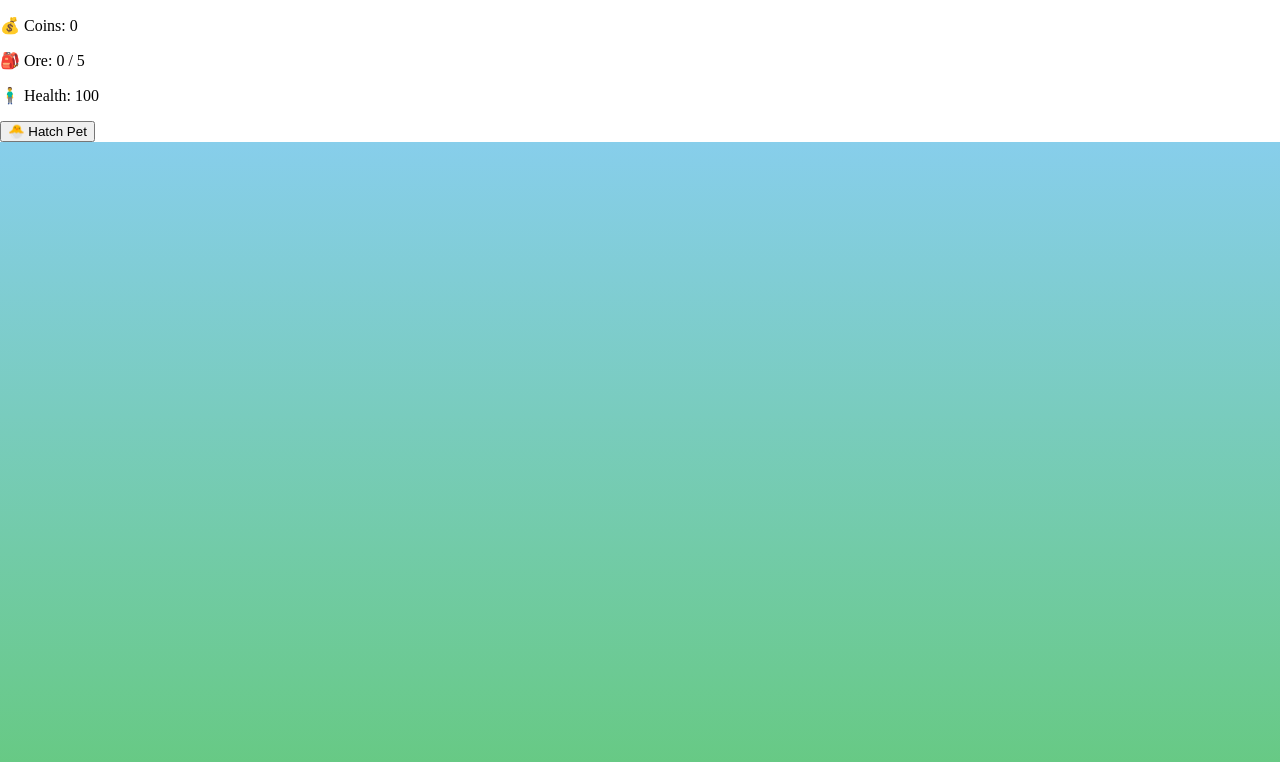
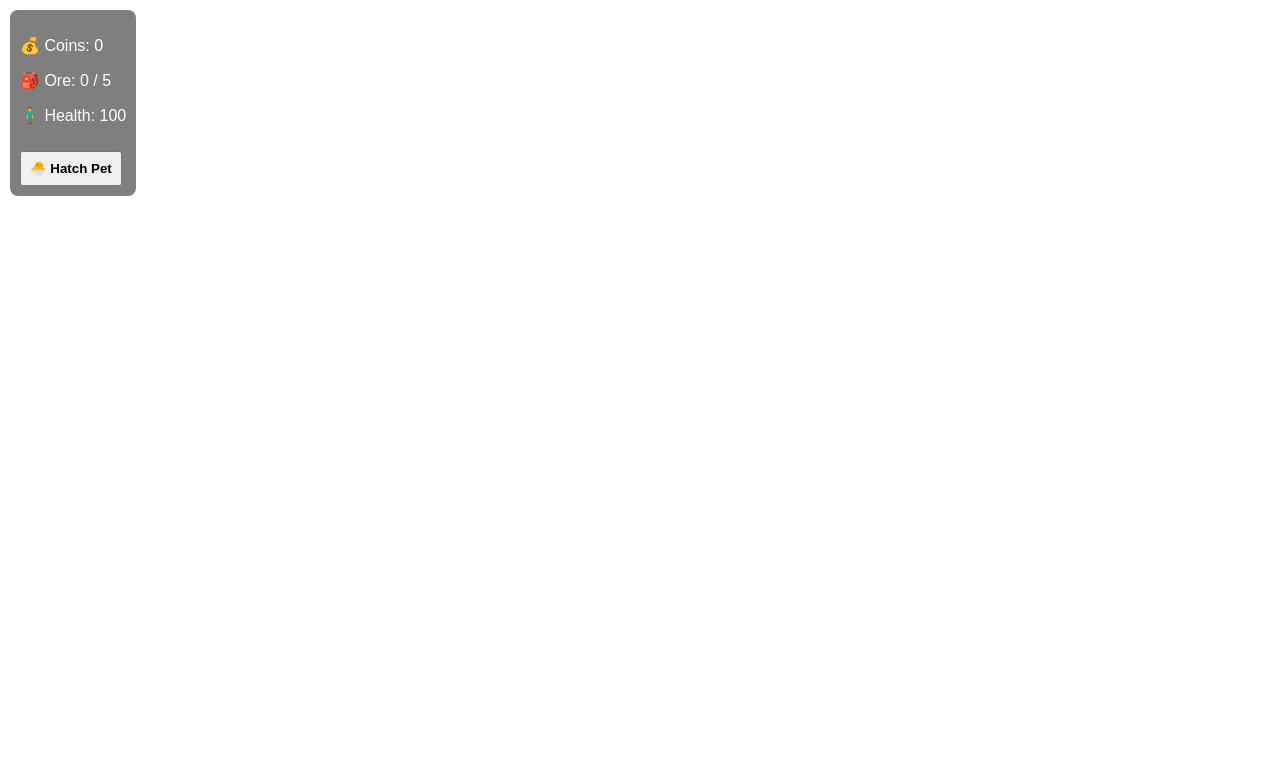
Before and after one commit to abduthebeast/mining-simulator, a plain HTML site: page index.html in a window 1280 px wide. Drawn offline with nearby package versions, Linux system fonts and the light colour scheme; files whose address does not match are found by name.

Commit message:
Update style.css

```diff
--- a/style.css
+++ b/style.css
@@ -2,13 +2,30 @@ body, html {
   margin: 0;
   padding: 0;
   overflow: hidden;
-  height: 100%;
-  width: 100%;
+  font-family: Arial, sans-serif;
 }
 
-canvas#gameCanvas {
-  display: block;
-  width: 100vw;
-  height: 100vh;
-  background: linear-gradient(to top, #5ec867, #87ceeb); /* grass to sky */
+#gameCanvas {
+  position: absolute;
+  top: 0;
+  left: 0;
+  width: 100%;
+  height: 100%;
 }
+
+#ui {
+  position: absolute;
+  top: 10px;
+  left: 10px;
+  color: white;
+  background: rgba(0,0,0,0.5);
+  padding: 10px;
+  border-radius: 8px;
+  z-index: 100;
+}
+
+#hatchBtn {
+  margin-top: 10px;
+  padding: 8px;
+  font-weight: bold;
+}
```
